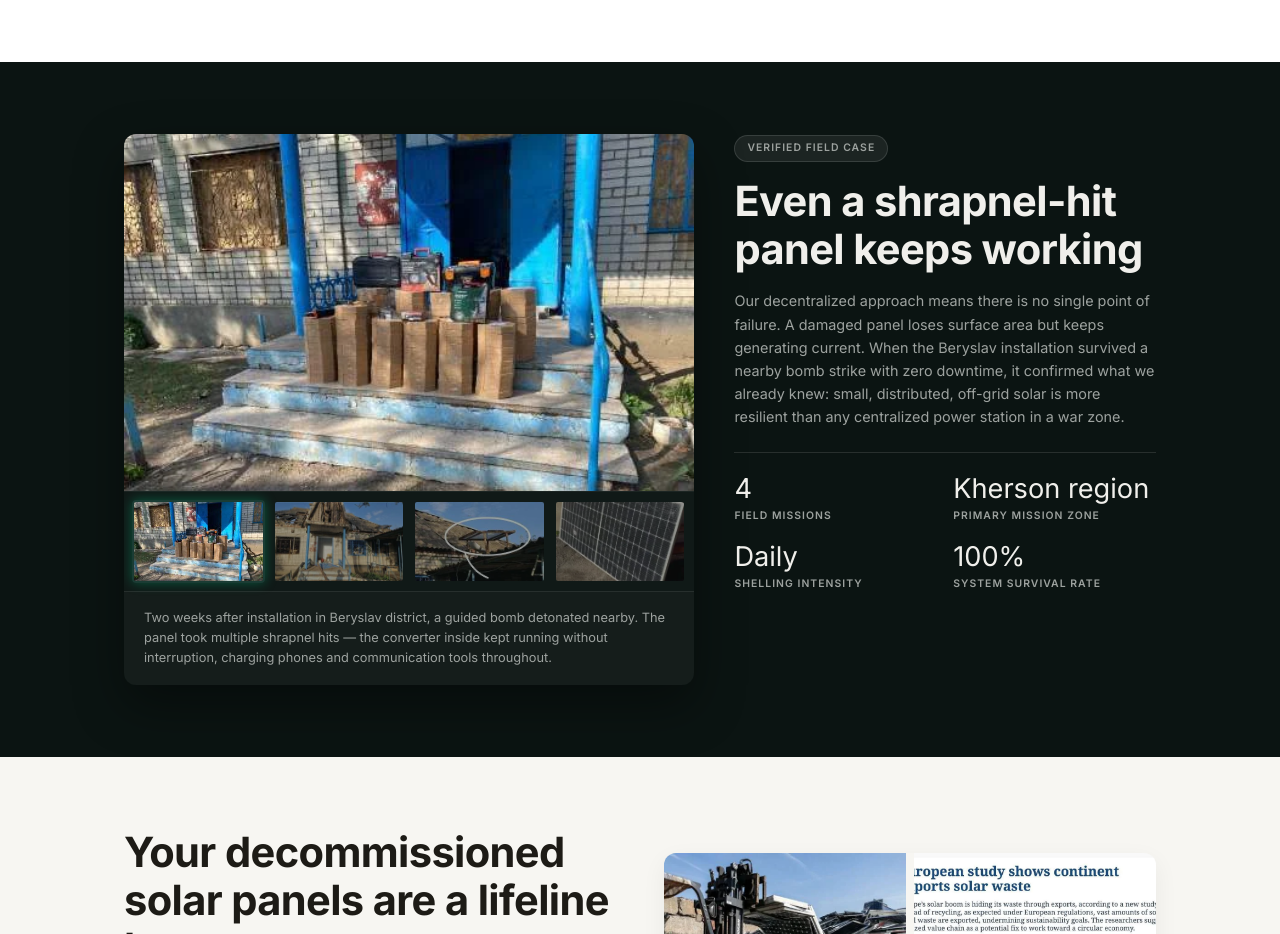
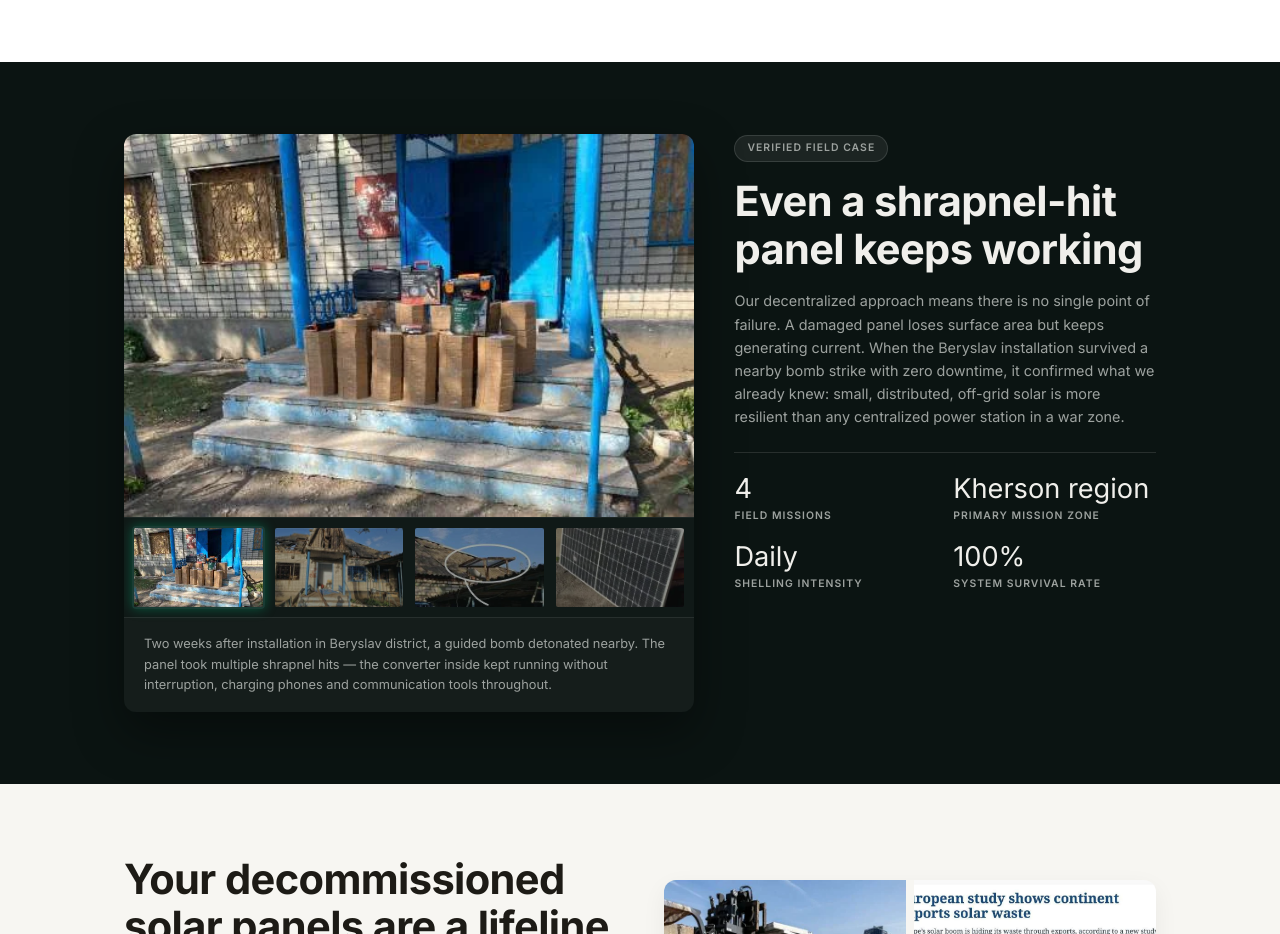
Before and after one commit to Chechevicka/leding, a plain HTML site: page index.html in a window 1280 px wide. Shown: the part 2560-3494 px from the top of the page. Drawn offline with Linux system fonts and the light colour scheme.

Commit message:
Fix image cropping in proof gallery

```diff
--- a/styles-v4.css
+++ b/styles-v4.css
@@ -504,7 +504,7 @@ a:focus-visible {
   box-shadow: 0 20px 50px rgba(0,0,0,0.4);
 }
 .proof-main-img-container {
-  aspect-ratio: 16 / 10;
+  width: 100%;
   overflow: hidden;
   background: #000;
   display: flex;
@@ -513,8 +513,9 @@ a:focus-visible {
 }
 .proof-main-img-container img {
   width: 100%;
-  height: 100%;
-  object-fit: cover;
+  max-height: 70vh;
+  object-fit: contain;
+  display: block;
   transition: opacity 0.3s ease;
 }
 .proof-gallery {
```
